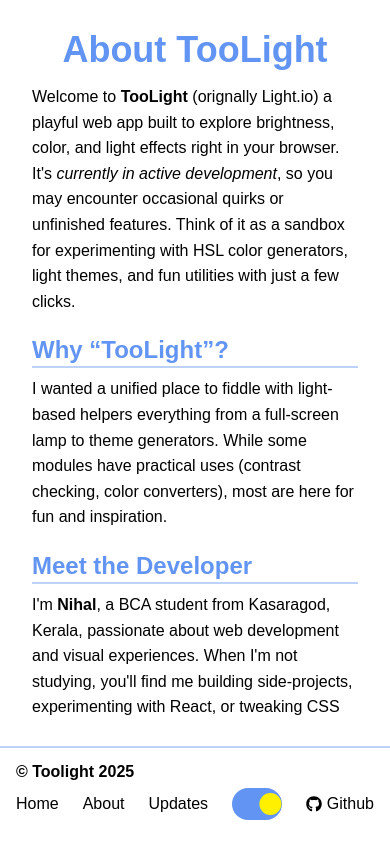
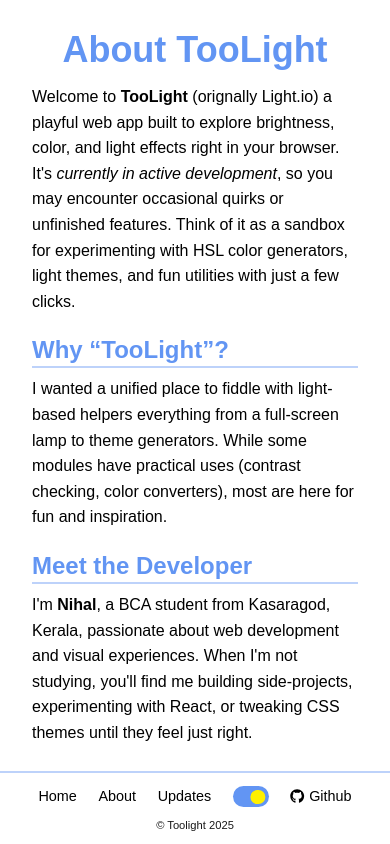
Before and after one commit to ioNihal/light.io, a React (Vite) app: page /about in a window 390 px wide. Built offline with nearby package versions, Linux system fonts and the light colour scheme; a web font is replaced by a local one.

Commit message:
footer fixed in mobile

```diff
--- a/src/components/Footer/Footer.module.css
+++ b/src/components/Footer/Footer.module.css
@@ -43,8 +43,8 @@
 .themeSwitch {
   position: relative;
   display: inline-block;
-  width: 3.5em;
-  height: 2em;
+  width: 2.5em;
+  height: 1.5em;
   cursor: pointer;
 }
 
@@ -65,15 +65,14 @@
   display: flex;
   align-items: center;
   justify-content: flex-start;
-  padding-left: 0.3em;
 }
 
 /* Toggle circle */
 .slider::before {
   content: "";
   position: absolute;
-  height: 1.4em;
-  width: 1.4em;
+  height: 1em;
+  width: 1em;
   border-radius: 50%;
   background-color: var(--primary);
   box-shadow: inset 8px -4px 0px 0px #fff000;
@@ -105,20 +104,27 @@
 @media screen and (max-width:768px) {
   .footer {
     margin-top: 20px;
-    padding: 1em;
+    padding: 0;
   }
 
   .footerDiv {
-    padding: 0;
-    padding-bottom: 0.5em;
-    flex-direction: column;
-    align-items: flex-start;
-    gap: 0.5em;
+    padding: 1em;
+    flex-direction: column-reverse;
+    align-items: center;
+    gap: 1em;
+    font-size: 0.8rem;
+  }
+
+  .footerDiv p {
+    opacity: 0.9;
+    font-weight: 400;
+    font-size: 0.7rem;
   }
 
   .navbar {
     width: 100%;
-    justify-content: space-between;
+    justify-content: center;
+    font-size: 0.9rem;
   }
 
 }
--- a/src/components/ToolsGrid/ToolsGrid.module.css
+++ b/src/components/ToolsGrid/ToolsGrid.module.css
@@ -10,7 +10,7 @@
   gap: 3em;
   color: var(--black);
 
-
+  padding-top: 3rem;
 }
 
 .header {
```
